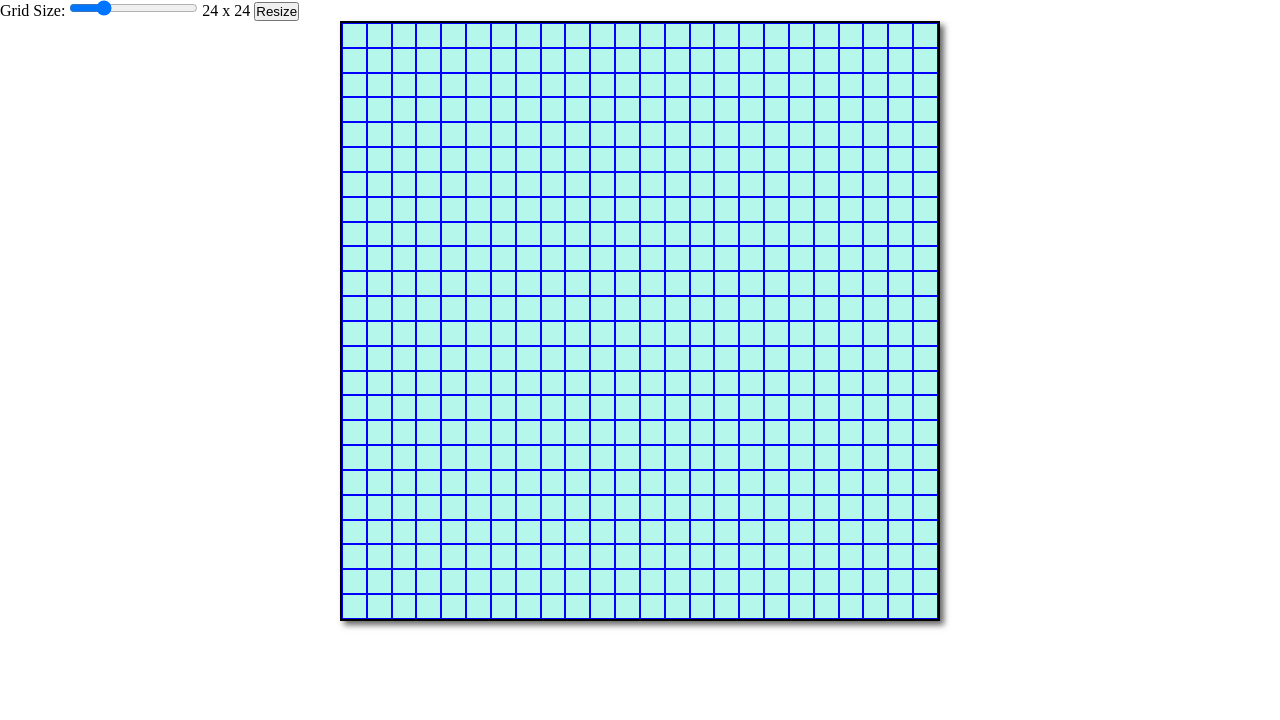
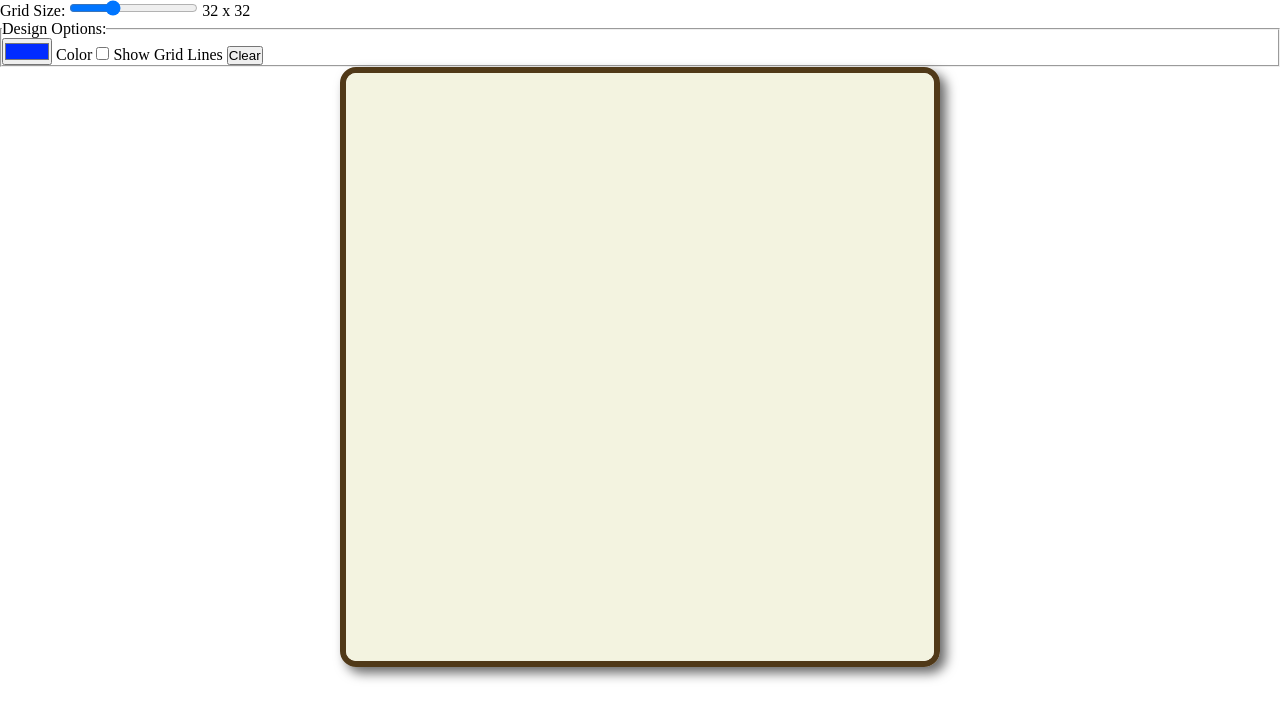
Before and after one commit to vejtheguy/etch-a-sketch, a plain HTML site: page index.html in a window 1280 px wide. Drawn offline with Linux system fonts and the light colour scheme.

Commit message:
update: random colors and reset btn

```diff
--- a/index.html
+++ b/index.html
@@ -12,12 +12,24 @@
 <body>
     <div>
         <label for="gridSize">Grid Size:</label>
-        <input type="range" id="gridSize" min="1" max="100" value="24">
+        <input type="range" id="gridSize" min="1" max="100" value="32">
         <span id="gridSizeNum"></span>
-        <button id="resizeBtn">Resize</button>
+    </div>
+    <div>
+        <fieldset>
+            <legend>Design Options:</legend>
+            <label>
+                <input type="color" name="color" id="colorPicker" value="#012BFF">
+                Color
+            </label>
+            <label for="toggleGrid">
+                <input type="checkbox" id="toggleGrid">
+                Show Grid Lines
+            </label>
+            <button id="clearBtn">Clear</button>
+        </fieldset>
     </div>
     <div id="container">
-
     </div>
 
 </body>
--- a/main.js
+++ b/main.js
@@ -3,15 +3,34 @@ const container = document.getElementById("container");
 const getGridSize = document.getElementById("gridSize");
 const resizeBtn = document.getElementById("resizeBtn");
 const gridSizeNum = document.getElementById("gridSizeNum");
+const clearBtn = document.getElementById("clearBtn");
+const toggleGrid = document.getElementById("toggleGrid");
 const defaultSize = getGridSize.value;
 
-resizeBtn.addEventListener("click", () => {
+const randomNum = () => {
+  return Math.floor(Math.random() * 256);
+};
+
+clearBtn.addEventListener("click", () => {
   setGrid(getGridSize.value);
+});
+
+toggleGrid.addEventListener("change", (e) => {
+  if (e.target.checked) {
+    container.classList.add("outline");
+  } else {
+    container.classList.remove("outline");
+  }
 });
 
 getGridSize.addEventListener("input", (e) => {
   const size = e.target.value;
   gridSizeNum.textContent = `${size} x ${size}`;
+});
+
+getGridSize.addEventListener("change", (e) => {
+  const size = e.target.value;
+  setGrid(size);
 });
 
 const setGrid = (columns) => {
@@ -22,7 +41,7 @@ const setGrid = (columns) => {
     newBox.classList.add("box");
     container.appendChild(newBox);
     newBox.addEventListener("mouseover", (hover) => {
-      hover.target.style.backgroundColor = "red";
+      hover.target.style.backgroundColor = `rgb(${randomNum()}, ${randomNum()}, ${randomNum()})`;
     });
   }
 };
--- a/styles.css
+++ b/styles.css
@@ -15,14 +15,19 @@ root {
   width: 600px;
   aspect-ratio: 1/1;
   margin: 0 auto;
-  border: 2px solid black;
-  box-shadow: rgba(0, 0, 0, 0.6) 4px 4px 6px 0;
+  border-radius: 1rem;
+  overflow: hidden;
+  border: 6px solid rgb(80, 57, 24);
+  box-shadow: rgba(0, 0, 0, 0.6) 6px 6px 12px 0;
   cursor: url(imgs/customCursor.svg) 8 8, auto;
 }
 
 .box {
   flex: 0 0 calc(100% / var(--box-size));
   aspect-ratio: 1/1;
-  background-color: #b5f7ea;
-  border: 1px solid blue;
+  background-color: #f3f3e0;
 }
+
+.outline .box {
+  outline: solid 1px rgba(80, 57, 24, 0.3);
+}
```
